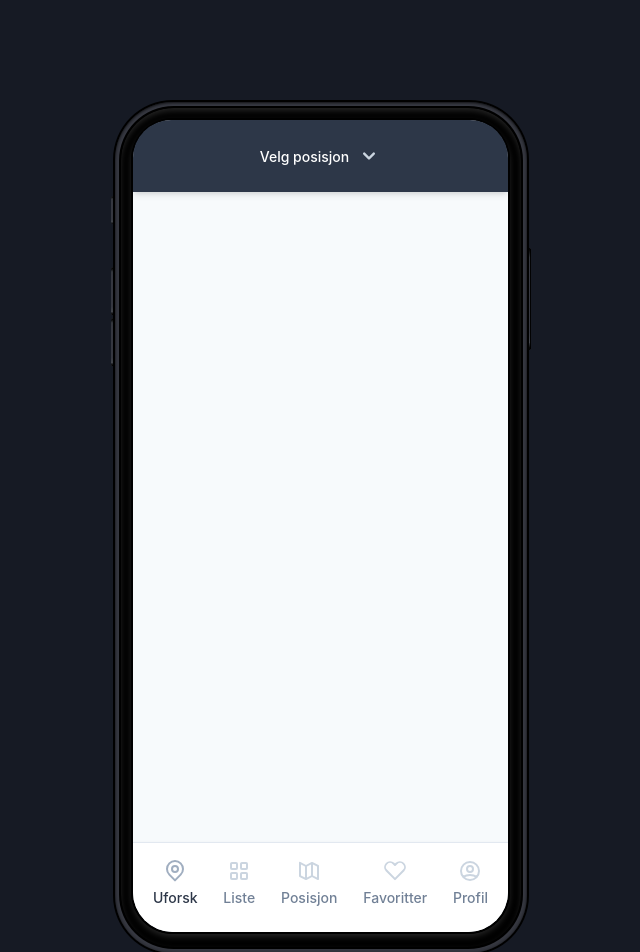
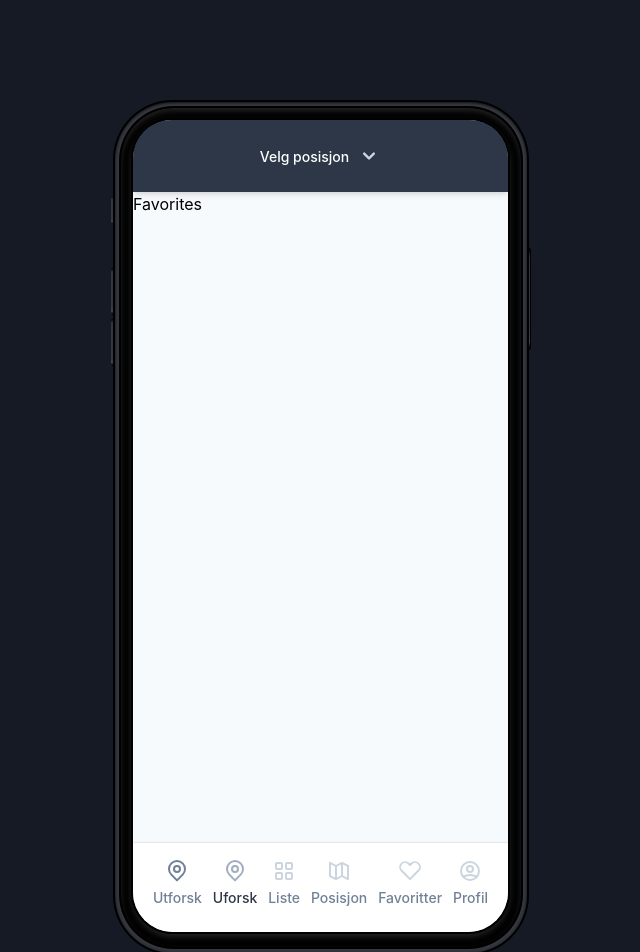
Before and after one commit to danielkjellid/DS4300-Interaction-Design-2-JNGL, a Vue app: page /favorites in a window 1280 px wide. Shown: the top 952 px of the page, without its empty margins (319-959 px from the left). Built offline with nearby package versions, Linux system fonts and the light colour scheme; what @tailwindcss/custom-forms would draw is missing.

Commit message:
Started adding routes. Todo: figure out

```diff
--- a/src/App.vue
+++ b/src/App.vue
@@ -16,11 +16,16 @@
               </div>
             </header>
             <div class="content">
-              <!-- content -->
-
+              <router-view></router-view>
             </div>
             <nav class="sticky bottom-0 z-40 bg-white border-t border-gray-300 shadow nav">
               <div class="flex items-center justify-between px-5 pt-4 pb-6">
+                <router-link to="/" class="block text-sm font-medium text-gray-600 hover:text-gray-800" active-class="text-gray-800" exact>
+                  <svg viewBox="0 0 24 24" fill="currentColor" class="w-6 h-6 m-auto mb-1">
+                    <path d="M5.64 16.36a9 9 0 1112.72 0l-5.65 5.66a1 1 0 01-1.42 0l-5.65-5.66zm11.31-1.41a7 7 0 10-9.9 0L12 19.9l4.95-4.95zM12 14a4 4 0 110-8 4 4 0 010 8zm0-2a2 2 0 100-4 2 2 0 000 4z"/>
+                  </svg>
+                  <a>Utforsk</a>
+                </router-link>
                 <a href="" class="block text-sm font-medium text-gray-800">
                   <svg viewBox="0 0 24 24" fill="currentColor" class="w-6 h-6 m-auto mb-1 text-gray-500">
                     <path d="M5.64 16.36a9 9 0 1112.72 0l-5.65 5.66a1 1 0 01-1.42 0l-5.65-5.66zm11.31-1.41a7 7 0 10-9.9 0L12 19.9l4.95-4.95zM12 14a4 4 0 110-8 4 4 0 010 8zm0-2a2 2 0 100-4 2 2 0 000 4z"/>
@@ -59,6 +64,12 @@
     </div>
   </div>
 </template>
+
+<script>
+export default {
+
+}
+</script>
 
 <style>
   body {
--- a/src/router/router.js
+++ b/src/router/router.js
@@ -1,22 +1,39 @@
 import Vue from 'vue'
 import VueRouter from 'vue-router'
-import Home from '../views/Home.vue'
+
+import Explore from '../views/Explore'
+import List from '../views/List'
+import Position from '../views/Position'
+import Favorites from '../views/Favorites'
+import Profile from '../views/Profile'
 
 Vue.use(VueRouter)
 
 const routes = [
   {
     path: '/',
-    name: 'Home',
-    component: Home
+    name: 'Explore',
+    component: Explore
   },
   {
-    path: '/about',
-    name: 'About',
-    // route level code-splitting
-    // this generates a separate chunk (about.[hash].js) for this route
-    // which is lazy-loaded when the route is visited.
-    component: () => import(/* webpackChunkName: "about" */ '../views/About.vue')
+    path: '/list',
+    name: 'List',
+    component: List
+  },
+  {
+    path: '/position',
+    name: 'Position',
+    component: Position
+  },
+  {
+    path: '/favorites',
+    name: 'Favorites',
+    component: Favorites
+  },
+  {
+    path: '/profile',
+    name: 'Profile',
+    component: Profile
   }
 ]
 
--- a/src/views/About.vue
+++ /dev/null
@@ -1,5 +0,0 @@
-<template>
-  <div class="about">
-    <h1>This is an about page</h1>
-  </div>
-</template>
--- /dev/null
+++ b/src/views/Explore.vue
@@ -0,0 +1,13 @@
+<template>
+  <div></div>
+</template>
+
+<script>
+export default {
+
+}
+</script>
+
+<style>
+
+</style>
--- /dev/null
+++ b/src/views/Favorites.vue
@@ -0,0 +1,15 @@
+<template>
+  <div>
+      <h1>Favorites</h1>
+  </div>
+</template>
+
+<script>
+export default {
+
+}
+</script>
+
+<style>
+
+</style>
--- a/src/views/Home.vue
+++ /dev/null
@@ -1,18 +0,0 @@
-<template>
-  <div class="home">
-    <img alt="Vue logo" src="../assets/logo.png">
-    <HelloWorld msg="Welcome to Your Vue.js App"/>
-  </div>
-</template>
-
-<script>
-// @ is an alias to /src
-import HelloWorld from '@/components/HelloWorld.vue'
-
-export default {
-  name: 'Home',
-  components: {
-    HelloWorld
-  }
-}
-</script>
--- /dev/null
+++ b/src/views/List.vue
@@ -0,0 +1,15 @@
+<template>
+  <div>
+      <h1>List</h1>
+  </div>
+</template>
+
+<script>
+export default {
+
+}
+</script>
+
+<style>
+
+</style>
--- /dev/null
+++ b/src/views/Position.vue
@@ -0,0 +1,15 @@
+<template>
+  <div>
+      <h1>Position</h1>
+  </div>
+</template>
+
+<script>
+export default {
+
+}
+</script>
+
+<style>
+
+</style>
--- /dev/null
+++ b/src/views/Profile.vue
@@ -0,0 +1,15 @@
+<template>
+  <div>
+      <h1>Profile</h1>
+  </div>
+</template>
+
+<script>
+export default {
+
+}
+</script>
+
+<style>
+
+</style>
```
